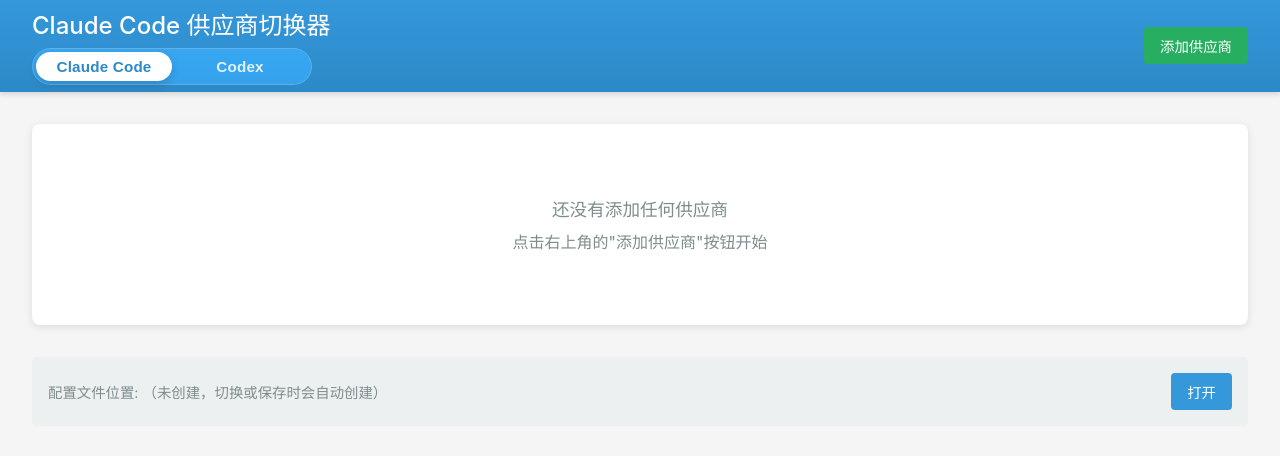
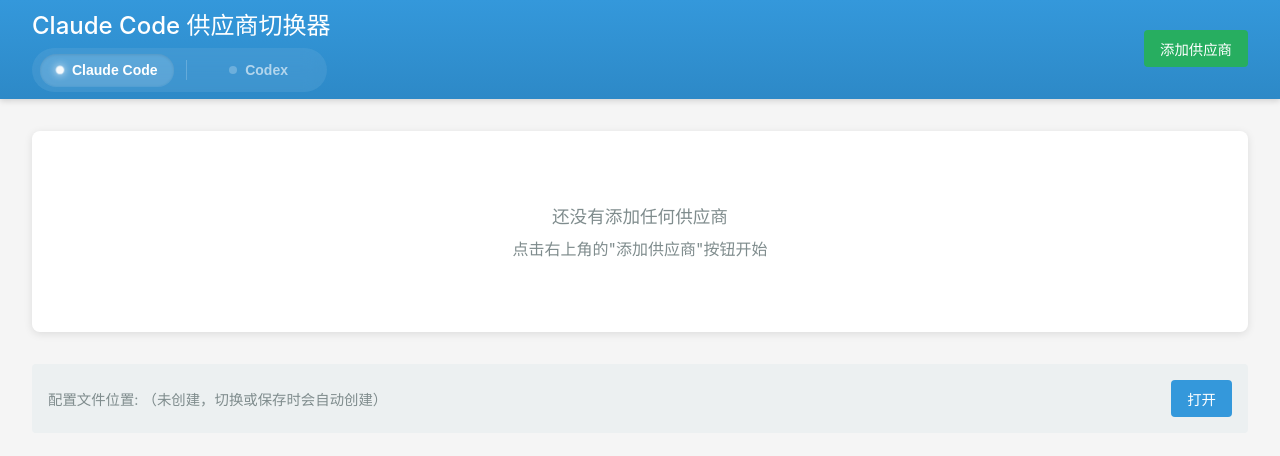
Before and after one commit to lorsque-sir/cc-switch--, a React (Vite) app: page / in a window 1280 px wide. Shown: the top 456 px of the page. Built offline with nearby package versions, Linux system fonts and the light colour scheme.

Commit message:
feat(ui): implement pills-style AppSwitcher with consistent button widths
Replace segmented control with pills-style switcher for better visual consistency.

```diff
--- a/src/App.tsx
+++ b/src/App.tsx
@@ -5,6 +5,7 @@ import ProviderList from "./components/ProviderList";
 import AddProviderModal from "./components/AddProviderModal";
 import EditProviderModal from "./components/EditProviderModal";
 import { ConfirmDialog } from "./components/ConfirmDialog";
+import { AppSwitcher } from "./components/AppSwitcher";
 import "./App.css";
 
 function App() {
@@ -182,39 +183,10 @@ function App() {
       <header className="app-header">
         <h1>{activeApp === "claude" ? "Claude Code" : "Codex"} 供应商切换器</h1>
         <div className="app-tabs">
-          <div className="segmented" role="tablist" aria-label="选择应用">
-            <span
-              className="segmented-thumb"
-              style={{
-                transform:
-                  activeApp === "claude"
-                    ? "translateX(0%)"
-                    : "translateX(100%)",
-              }}
-            />
-            <button
-              type="button"
-              role="tab"
-              aria-selected={activeApp === "claude"}
-              className={`segmented-item ${
-                activeApp === "claude" ? "active" : ""
-              }`}
-              onClick={() => setActiveApp("claude")}
-            >
-              Claude Code
-            </button>
-            <button
-              type="button"
-              role="tab"
-              aria-selected={activeApp === "codex"}
-              className={`segmented-item ${
-                activeApp === "codex" ? "active" : ""
-              }`}
-              onClick={() => setActiveApp("codex")}
-            >
-              Codex
-            </button>
-          </div>
+          <AppSwitcher
+            activeApp={activeApp}
+            onSwitch={setActiveApp}
+          />
         </div>
         <div className="header-actions">
           <button className="add-btn" onClick={() => setIsAddModalOpen(true)}>
--- /dev/null
+++ b/src/components/AppSwitcher.css
@@ -0,0 +1,66 @@
+/* 药丸式切换按钮 */
+.switcher-pills {
+  display: inline-flex;
+  align-items: center;
+  gap: 12px;
+  background: rgba(255, 255, 255, 0.08);
+  padding: 6px 8px;
+  border-radius: 50px;
+  backdrop-filter: blur(10px);
+}
+
+.switcher-pill {
+  display: flex;
+  align-items: center;
+  justify-content: center;
+  gap: 8px;
+  padding: 8px 16px;
+  background: transparent;
+  border: none;
+  border-radius: 50px;
+  color: rgba(255, 255, 255, 0.6);
+  font-size: 14px;
+  font-weight: 600;
+  cursor: pointer;
+  transition: all 200ms ease;
+  min-width: 120px;
+}
+
+.switcher-pill:hover:not(.active) {
+  color: rgba(255, 255, 255, 0.8);
+  background: rgba(255, 255, 255, 0.05);
+}
+
+.switcher-pill.active {
+  background: rgba(255, 255, 255, 0.15);
+  color: white;
+  box-shadow:
+    inset 0 1px 3px rgba(0, 0, 0, 0.1),
+    0 1px 0 rgba(255, 255, 255, 0.1);
+}
+
+.pill-dot {
+  width: 8px;
+  height: 8px;
+  border-radius: 50%;
+  background: currentColor;
+  opacity: 0.4;
+  transition: all 200ms ease;
+}
+
+.switcher-pill.active .pill-dot {
+  opacity: 1;
+  box-shadow: 0 0 8px currentColor;
+  animation: pulse 2s infinite;
+}
+
+.pills-divider {
+  width: 1px;
+  height: 20px;
+  background: rgba(255, 255, 255, 0.2);
+}
+
+@keyframes pulse {
+  0%, 100% { transform: scale(1); opacity: 1; }
+  50% { transform: scale(1.2); opacity: 0.8; }
+}
--- /dev/null
+++ b/src/components/AppSwitcher.tsx
@@ -0,0 +1,36 @@
+import { AppType } from "../lib/tauri-api";
+import "./AppSwitcher.css";
+
+interface AppSwitcherProps {
+  activeApp: AppType;
+  onSwitch: (app: AppType) => void;
+}
+
+export function AppSwitcher({ activeApp, onSwitch }: AppSwitcherProps) {
+  const handleSwitch = (app: AppType) => {
+    if (app === activeApp) return;
+    onSwitch(app);
+  };
+
+  return (
+    <div className="switcher-pills">
+      <button
+        type="button"
+        className={`switcher-pill ${activeApp === "claude" ? "active" : ""}`}
+        onClick={() => handleSwitch("claude")}
+      >
+        <span className="pill-dot" />
+        <span>Claude Code</span>
+      </button>
+      <div className="pills-divider" />
+      <button
+        type="button"
+        className={`switcher-pill ${activeApp === "codex" ? "active" : ""}`}
+        onClick={() => handleSwitch("codex")}
+      >
+        <span className="pill-dot" />
+        <span>Codex</span>
+      </button>
+    </div>
+  );
+}
```
